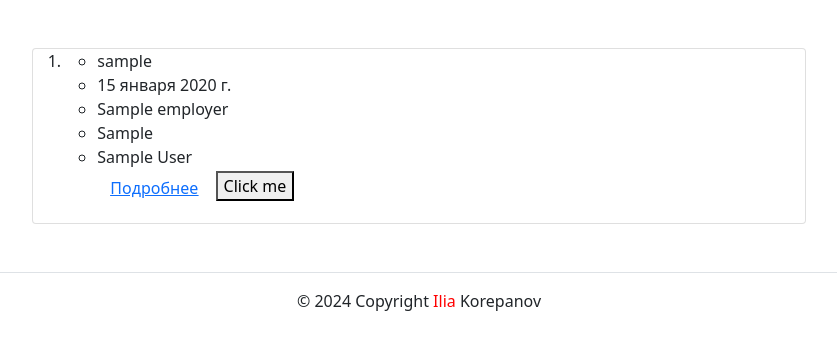
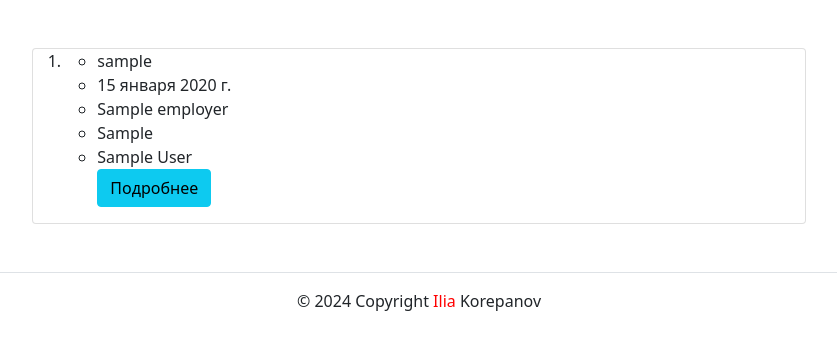
Before and after one commit to ikorepanov/ERM-system, a Django app: page /responses/ in a window 1280 px wide. Shown: the part 136-486 px from the top of the page, without its empty margins (221-1058 px from the left). Run offline with Django 4.2, Linux system fonts and the light colour scheme; a user stored in the database is signed in; tables that the repository leaves empty hold one stand-in row (values such as "Sample post"); some libraries are stand-ins or nearby versions.

Commit message:
Add another button for responses_list

```diff
--- a/erm/templates/responses/response_list.html
+++ b/erm/templates/responses/response_list.html
@@ -27,13 +27,8 @@
                 <li>
                   {{ response.employercontact }}
                 </li>
-                <button type="button" class="btn btn-link">
-                  <a href="{% url 'responses:responses_detail' response.pk %}">
-                    Подробнее
-                  </a>
-                </button>
-                <a href="https://www.example.com">
-                  <button>Click me</button>
+                <a href="{% url 'responses:responses_detail' response.pk %}">
+                  <button type="button" class="btn btn-info">Подробнее</button>
                 </a>
               </ul>
             </li>
```
